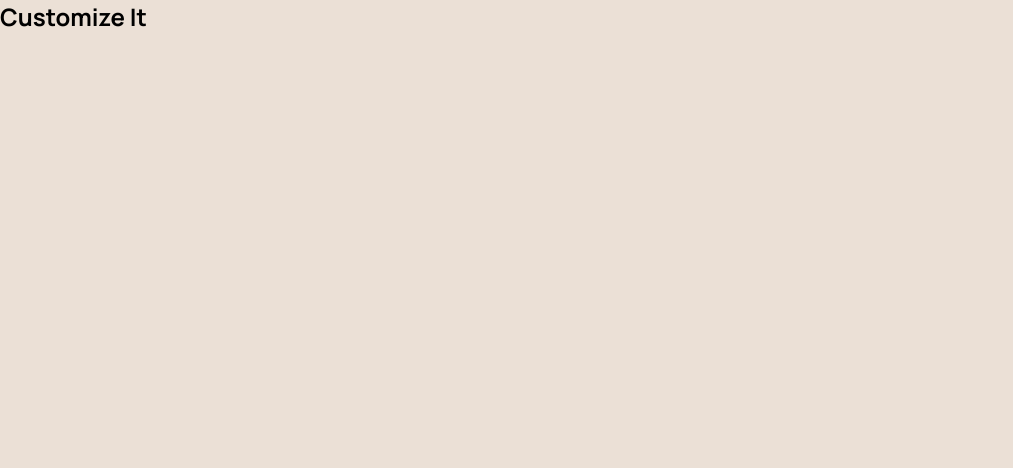
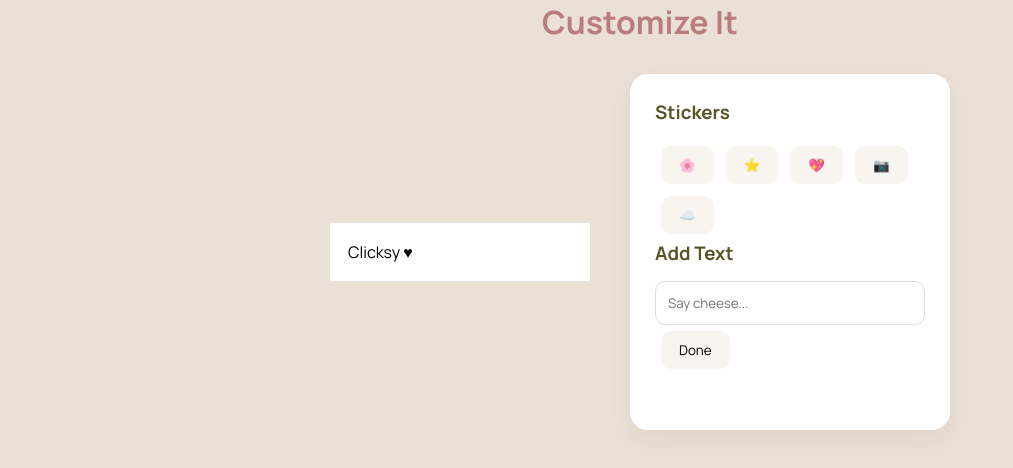
Before and after one commit to samia-siddique/Clicksy, a React (Vite) app in the folder frontend/: page /customize in a window 1280 px wide. Shown: the top 468 px of the page, without its empty margins (0-1013 px from the left). Built offline with nearby package versions, Linux system fonts and the light colour scheme; a web font is replaced by a local one.

Commit message:
Make the full Customize page

```diff
--- a/frontend/src/App.jsx
+++ b/frontend/src/App.jsx
@@ -4,10 +4,11 @@ import Home from "./pages/Home/Home";
 import SelectPhoto from "./pages/SelectPhoto/SelectPhoto";
 import Capture from "./pages/Capture/Capture";
 import Customize from "./pages/Customize/Customize";
+import Preview from "./pages/Preview/Preview";
 
 const App = () => {
   const [selectedImage, setSelectedImage] = useState(null);
-  const [capturedImage, setCapturedImage] = useState([])
+  const [capturedImage, setCapturedImage] = useState([]);
 
   return (
     <div>
@@ -18,12 +19,27 @@ const App = () => {
           element={<SelectPhoto setSelectedImage={setSelectedImage} />}
         />
 
-        <Route path="/capture" element={<Capture capturedImage={capturedImage} setCapturedImage={setCapturedImage} />} />
+        <Route
+          path="/capture"
+          element={
+            <Capture
+              capturedImage={capturedImage}
+              setCapturedImage={setCapturedImage}
+            />
+          }
+        />
 
         <Route
           path="/customize"
-          element={<Customize selectedImage={selectedImage} capturedImage={capturedImage}/>}
+          element={
+            <Customize
+              selectedImage={selectedImage}
+              capturedImage={capturedImage}
+            />
+          }
         />
+
+        <Route path="/preview" element={<Preview/>} />
       </Routes>
     </div>
   );
--- a/frontend/src/pages/Customize/Customize.css
+++ b/frontend/src/pages/Customize/Customize.css
@@ -0,0 +1,117 @@
+.customize {
+  display: flex;
+  flex-direction: column;
+  justify-content: center;
+  align-items: center;
+  margin-bottom: 70px;
+}
+
+.customize h2 {
+  font-family: "Manrope" sans-serif;
+  color: #b97d7b;
+  font-size: 2rem;
+  margin-bottom: 30px;
+  transition: 0.3s;
+}
+
+.customize h2:hover {
+  color: #575527;
+}
+
+.customize-container {
+  display: flex;
+  flex-direction: row;
+  align-items: center;
+  justify-content: center;
+}
+
+.photostrip {
+  display: flex;
+  flex-direction: column;
+  background-color: #fff;
+  width: 260px;
+  padding: 18px;
+  display: flex;
+  flex-direction: column;
+  gap: 14px;
+  box-shadow: 0px 10px 10px 10px #29292900;
+  position: relative;
+}
+
+.photo-frame {
+  width: 100%;
+  height: 180px;
+  overflow: hidden;
+  background-color: #ffffff;
+  padding-bottom: 10px;
+}
+
+.photo-frame img {
+  width: 100%;
+  height: 100%;
+  object-fit: cover;
+}
+
+.strip-footer {
+  background: transparent;
+}
+
+.photo-text {
+  text-align: center;
+  color: #5a4c46;
+  font-size: 14px;
+  margin-top: 10px;
+  background: transparent;
+}
+
+.right-container {
+  display: flex;
+  flex-direction: column;
+  gap: 20px;
+  width: 320px;
+  background: #ffffff;
+  border-radius: 18px;
+  padding: 25px;
+  margin-left: 40px;
+  box-shadow: 0 10px 25px rgba(87, 85, 39, 0.08);
+}
+
+.tools-section {
+  margin-bottom: 30px;
+  background: #ffffff;
+}
+
+.tools-section h3 {
+  color: #575527;
+  margin-bottom: 15px;
+  background: transparent;
+}
+
+.tools-section button {
+  padding: 10px 18px;
+  margin: 6px;
+  border: none;
+  border-radius: 10px;
+  background: #f8f4f0;
+  cursor: pointer;
+}
+
+.tools-section button:hover {
+  background: #ecc4c3;
+}
+
+.tools-section input {
+  width: 100%;
+  padding: 12px;
+  border-radius: 10px;
+  border: 1px solid #ddd;
+  background: transparent;
+}
+
+.sticker {
+  position: absolute;
+  top: 25px;
+  right: 20px;
+  font-size: 35px;
+  background: transparent;
+}
--- a/frontend/src/pages/Customize/Customize.jsx
+++ b/frontend/src/pages/Customize/Customize.jsx
@@ -1,17 +1,68 @@
-import React from "react";
+import React, { useState } from "react";
+import "./Customize.css";
+import { useNavigate } from "react-router-dom";
 
 const Customize = ({ selectedImage, capturedImage }) => {
+  const navigate = useNavigate();
+  const [text, setText] = useState("");
+  const [sticker, setSticker] = useState("");
+  const [frames, setFrames] = useState("");
+
+  const handleAddText = (e) => {
+    setText(e.target.value);
+  };
+
   return (
-    <div>
+    <div className="customize">
       <h2>Customize It</h2>
 
-      {selectedImage && (
-        <img src={URL.createObjectURL(selectedImage)} alt="selected" />
-      )}
+      <div className="customize-container">
+        <div className="photostrip">
+          {selectedImage && (
+            <img src={URL.createObjectURL(selectedImage)} alt="selected" />
+          )}
 
-      {capturedImage.map((img, index) => (
-        <img key={index} src={img} alt={`captured ${index + 1}`} />
-      ))}
+          {capturedImage.map((img, index) => (
+            <div className="photo-frame" key={index}>
+              <img src={img} alt={`Preview ${index + 1}`} />
+            </div>
+          ))}
+
+          {sticker && <span className="sticker">{sticker}</span>}
+
+          <div className="strip-footer">Clicksy ♥</div>
+
+          {text && <p className="photo-text">{text}</p>}
+        </div>
+
+        <div className="right-container">
+          <div className="tools-section">
+            <h3>Stickers</h3>
+
+            <button onClick={() => setSticker("🌸")}>🌸</button>
+            <button onClick={() => setSticker("⭐")}>⭐</button>
+            <button onClick={() => setSticker("💖")}>💖</button>
+            <button onClick={() => setSticker("📷")}>📷</button>
+            <button onClick={() => setSticker("☁️")}>☁️</button>
+
+            <h3>Add Text</h3>
+
+            <input
+              type="text"
+              placeholder="Say cheese..."
+              value={text}
+              onChange={handleAddText}
+            />
+
+            <button
+              onClick={() => navigate("/preview")}
+              className="download-btn"
+            >
+              Done
+            </button>
+          </div>
+        </div>
+      </div>
     </div>
   );
 };
--- /dev/null
+++ b/frontend/src/pages/Preview/Preview.jsx
@@ -0,0 +1,9 @@
+import React from "react";
+import "./Preview.css";
+
+const Preview = () => {
+
+  return <div></div>;
+};
+
+export default Preview;
```
Also changed, not shown: frontend/src/pages/Preview/Preview.css (added).
